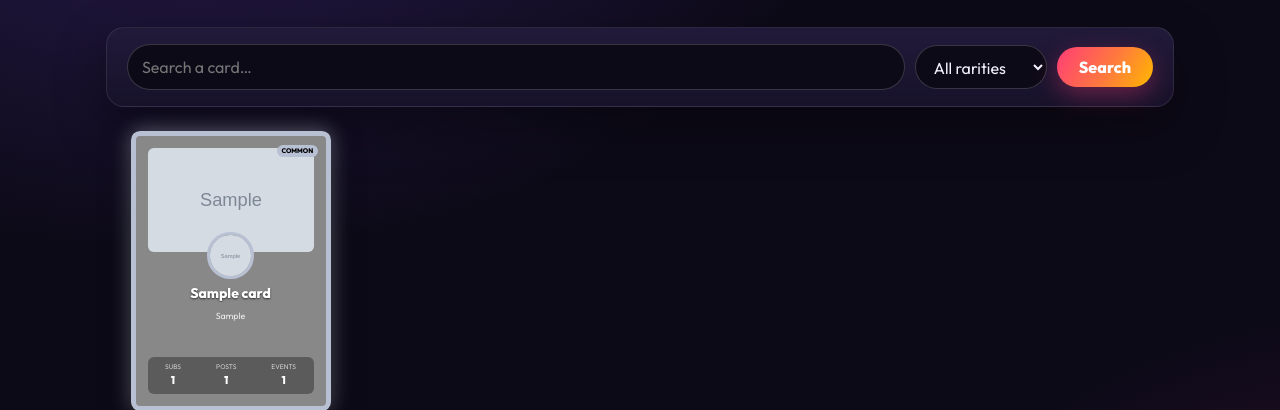
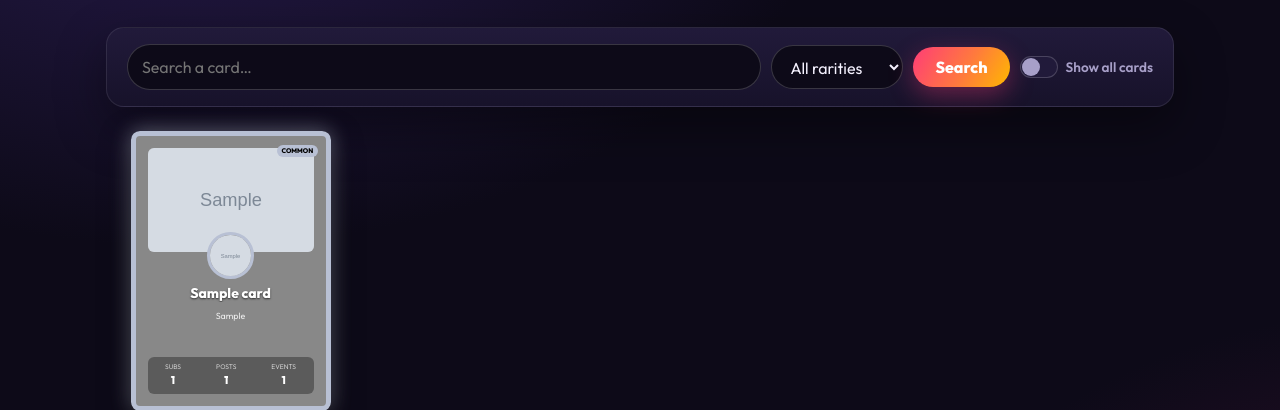
Before and after one commit to LucaCeccarelli/EmaPack, a Django app: page /collection/ in a window 1280 px wide. Shown: the part 121-531 px from the top of the page. Run offline with Django 5.2, Linux system fonts and the light colour scheme; a user stored in the database is signed in; tables that the repository leaves empty hold one stand-in row (values such as "Sample post"); grey boxes marked "Sample" are stand-in pictures.

Commit message:
Feat: add check all card

```diff
--- a/game/static/game/tcg.css
+++ b/game/static/game/tcg.css
@@ -164,12 +164,24 @@ main { max-width: 1100px; margin: 0 auto; padding: 24px 16px 64px; }
 .collection-filters select { padding: 10px 14px; border-radius: 999px; font: inherit; border: 1px solid var(--line-strong); background: var(--bg); color: var(--text); }
 .collection-filters input:focus, .collection-filters select:focus { outline: none; border-color: var(--focus); box-shadow: 0 0 0 3px color-mix(in srgb, var(--focus) 30%, transparent); }
 .collection-filters .btn { padding: 10px 22px; }
+.switch { display: flex; align-items: center; gap: 8px; margin-left: auto; cursor: pointer; font: 600 .85rem Outfit, system-ui, sans-serif; color: var(--muted); }
+.switch input { position: absolute; opacity: 0; width: 1px; height: 1px; }
+.switch-track { position: relative; width: 38px; height: 22px; flex: none; border-radius: 999px; background: var(--surface-2); box-shadow: inset 0 0 0 1px var(--line-strong); transition: background-color .15s; }
+.switch-thumb { position: absolute; top: 2px; left: 2px; width: 18px; height: 18px; border-radius: 50%; background: var(--muted); transition: transform .15s, background-color .15s; }
+.switch input:checked + .switch-track { background: color-mix(in srgb, var(--accent-2) 55%, var(--surface-2)); }
+.switch input:checked + .switch-track .switch-thumb { transform: translateX(16px); background: var(--text); }
+.switch input:focus-visible + .switch-track { outline: 2px solid var(--focus); outline-offset: 2px; }
+.switch input:checked ~ .switch-label { color: var(--text); }
 .pagination { display: flex; justify-content: center; align-items: center; gap: 16px; margin: 32px 0 8px; }
 .pagination-status { color: var(--muted); font-size: .9rem; }
 .grid { --card-w: 200px; display: grid; grid-template-columns: repeat(auto-fill, minmax(200px, 1fr)); gap: 28px 24px; justify-items: center; }
 @media (max-width: 480px) { .grid { --card-w: 160px; grid-template-columns: repeat(auto-fill, minmax(160px, 1fr)); gap: 20px 12px; } }
 .grid-item { position: relative; text-decoration: none; border-radius: 12px; transition: transform .2s; }
 .grid-item:hover { transform: translateY(-4px); }
+.grid-item.locked { cursor: default; }
+.grid-item.locked:hover { transform: none; }
+.grid-item.locked .card { filter: grayscale(1) brightness(.55); }
+.grid-item.locked .card-shine, .grid-item.locked .card-glare { display: none; }
 .copies {
   position: absolute; right: -8px; bottom: -8px; padding: 2px 10px; border-radius: 999px;
   background: var(--text); color: var(--bg); font-weight: 900; box-shadow: 0 4px 12px #0008;
--- a/game/templates/game/collection.html
+++ b/game/templates/game/collection.html
@@ -30,7 +30,12 @@
     {% endfor %}
   </select>
   <button class="btn">{% trans "Search" %}</button>
-  {% if q or rarity %}<a class="btn ghost" href="{% if owner %}{% url 'friend_collection' owner.username %}{% else %}{% url 'collection' %}{% endif %}">{% trans "Clear" %}</a>{% endif %}
+  {% if q or rarity %}<a class="btn ghost" href="?{% if show_all %}show_all=1{% endif %}">{% trans "Clear" %}</a>{% endif %}
+  <label class="switch">
+    <input type="checkbox" name="show_all" value="1" onchange="this.form.submit()"{% if show_all %} checked{% endif %}>
+    <span class="switch-track"><span class="switch-thumb"></span></span>
+    <span class="switch-label">{% trans "Show all cards" %}</span>
+  </label>
 </form>
 {% if not page_obj.paginator.count %}
 <div class="panel empty">
@@ -41,10 +46,16 @@
 {% else %}
 <div class="grid">
   {% for card in cards %}
+  {% if card.copies %}
   <a class="grid-item" href="{% if owner %}{% url 'friend_card_detail' owner.username card.pk %}{% else %}{% url 'card_detail' card.pk %}{% endif %}" aria-label="{{ card.name }}, {{ card.get_rarity_display }}">
     {% include "game/_card.html" %}
     {% if card.copies > 1 %}<span class="copies">×{{ card.copies }}</span>{% endif %}
   </a>
+  {% else %}
+  <div class="grid-item locked" aria-label="{% trans 'Not discovered yet' %}">
+    {% include "game/_card.html" %}
+  </div>
+  {% endif %}
   {% endfor %}
 </div>
 {% if page_obj.paginator.num_pages > 1 %}
--- a/game/views.py
+++ b/game/views.py
@@ -6,7 +6,7 @@ from django.contrib import messages
 from django.contrib.auth import login
 from django.contrib.auth.decorators import login_required
 from django.contrib.auth.forms import UserCreationForm
-from django.db.models import Count
+from django.db.models import Count, Q
 from django.http import Http404, JsonResponse
 from django.shortcuts import get_object_or_404, redirect, render
 from django.utils import timezone
@@ -131,15 +131,25 @@ def open_pack_view(request):
 COLLECTION_PAGE_SIZE = 24
 
 
-def _render_collection(request, owned_cards, owner=None):
+def _render_collection(request, owned_cards, viewer, owner=None):
     """Shared by `collection` and `friend_collection`: search + rarity filter + pagination.
 
-    `owned_cards` is the full (unfiltered) queryset of cards the viewed player owns; its
-    unfiltered count drives the discovery progress bar even when a filter narrows the grid.
+    `owned_cards` is the full (unfiltered) queryset of cards `viewer` owns; its unfiltered
+    count drives the discovery progress bar even when a filter narrows the grid. When
+    `show_all` is on, the grid instead lists every approved card (owned or not) so unowned
+    ones can be rendered grayed-out in the template.
     """
     q = request.GET.get("q", "").strip()
     rarity = request.GET.get("rarity", "")
-    cards = owned_cards
+    show_all = request.GET.get("show_all") == "1"
+    if show_all:
+        cards = (
+            Card.objects.filter(status=Status.APPROVED)
+            .annotate(copies=Count("pulls", filter=Q(pulls__user=viewer)))
+            .order_by("-rarity", "name")
+        )
+    else:
+        cards = owned_cards
     if q:
         cards = cards.filter(name__icontains=q)
     if rarity.isdigit() and int(rarity) in Rarity.values:
@@ -160,6 +170,7 @@ def _render_collection(request, owned_cards, owner=None):
         "total": Card.objects.filter(status=Status.APPROVED).count(),
         "q": q,
         "rarity": rarity,
+        "show_all": show_all,
         "rarity_choices": Rarity.choices,
         "extra_qs": params.urlencode(),
     }
@@ -175,7 +186,7 @@ def collection(request):
         .annotate(copies=Count("pulls"))  # counts only this user's pulls: filter comes first
         .order_by("-rarity", "name")
     )
-    return _render_collection(request, cards)
+    return _render_collection(request, cards, request.user)
 
 
 LEADERBOARD_SIZE = 50
@@ -273,7 +284,7 @@ def friend_collection(request, username):
         .annotate(copies=Count("pulls"))
         .order_by("-rarity", "name")
     )
-    return _render_collection(request, cards, owner=friend)
+    return _render_collection(request, cards, friend, owner=friend)
 
 
 @login_required
```
Also changed, not shown: game/locale/fr/LC_MESSAGES/django.po, 1 other file.
